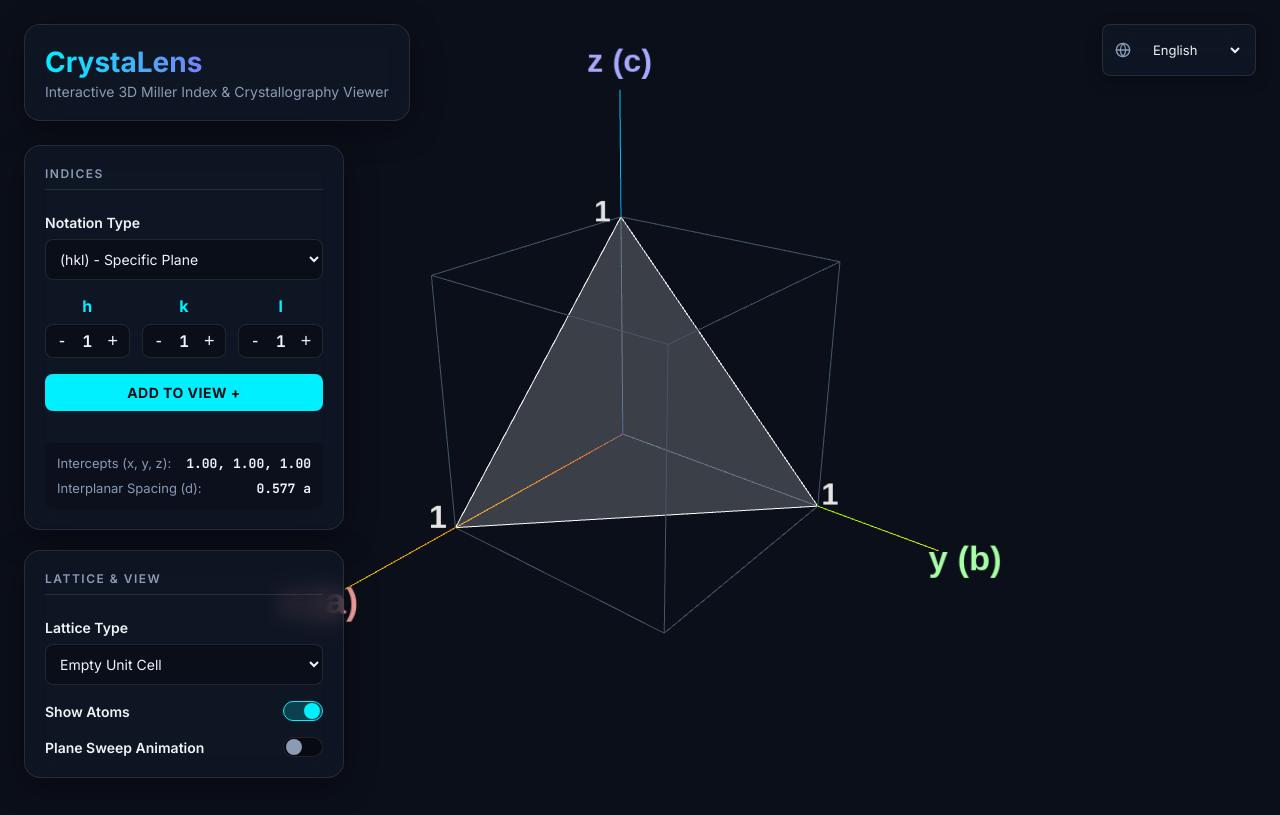
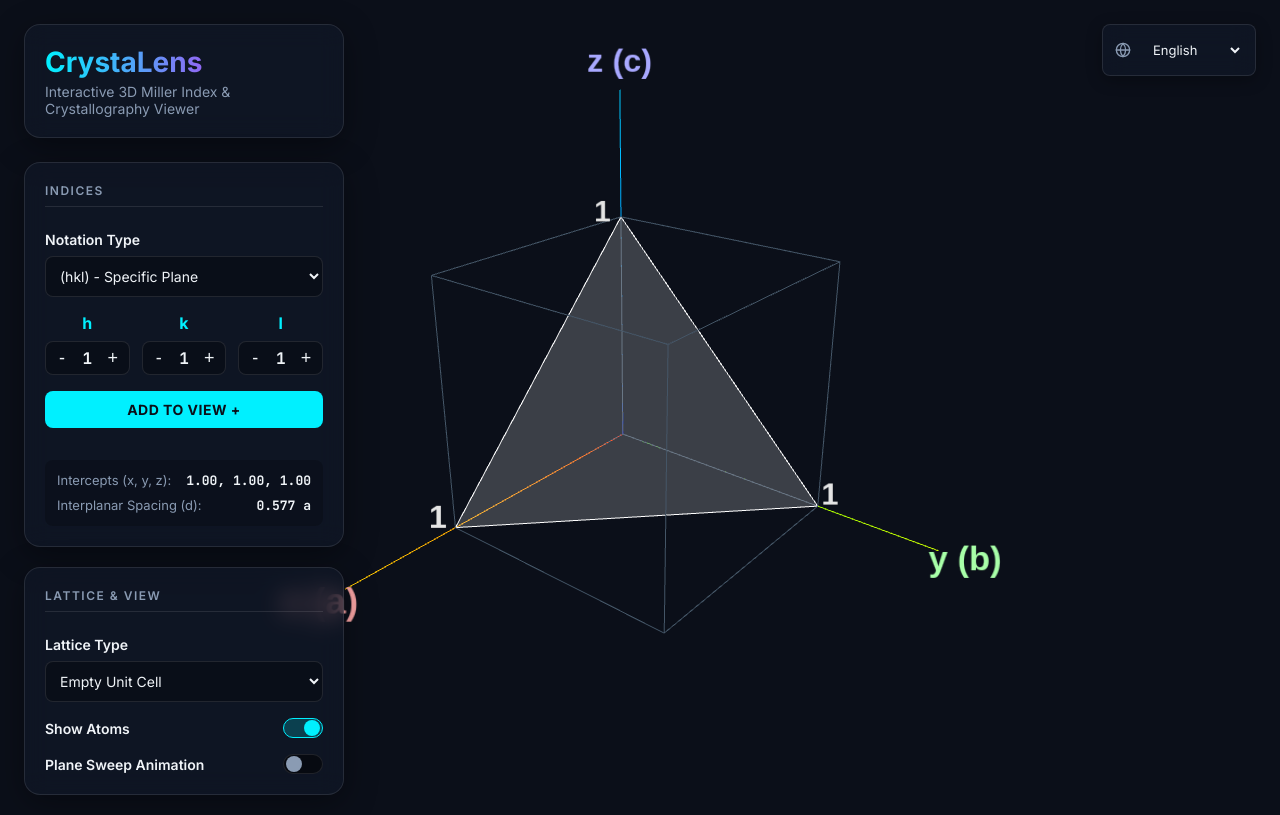
Before and after one commit to JGSphaela/CrystaLens, a website built with Vite: page index.html in a window 1280 px wide. Built offline with nearby package versions, Linux system fonts and the light colour scheme; animation ran at ten frames a second.

Commit message:
style: fix header width to fixed 320px for consistent layout alignment

```diff
--- a/style.css
+++ b/style.css
@@ -62,7 +62,7 @@ body, html {
 
 header {
   margin-bottom: 24px;
-  width: max-content;
+  width: 320px;
   max-width: 100%;
   display: flex;
   align-items: center;
```
